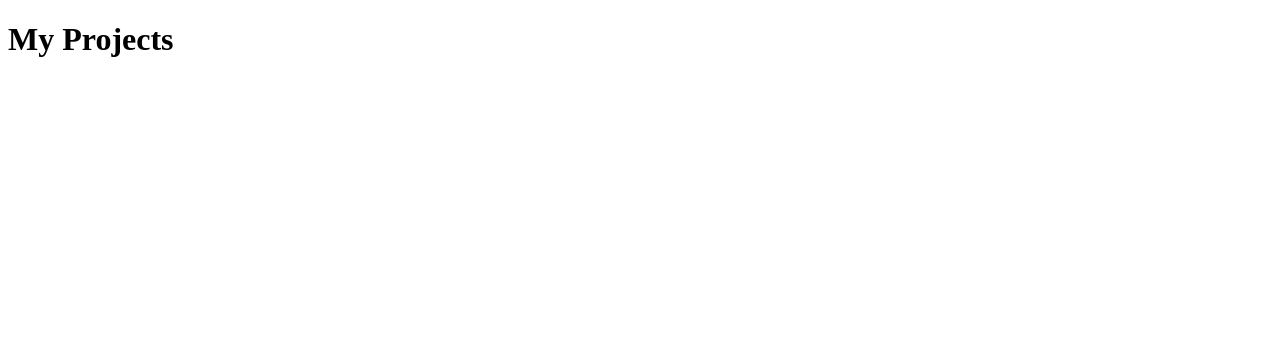
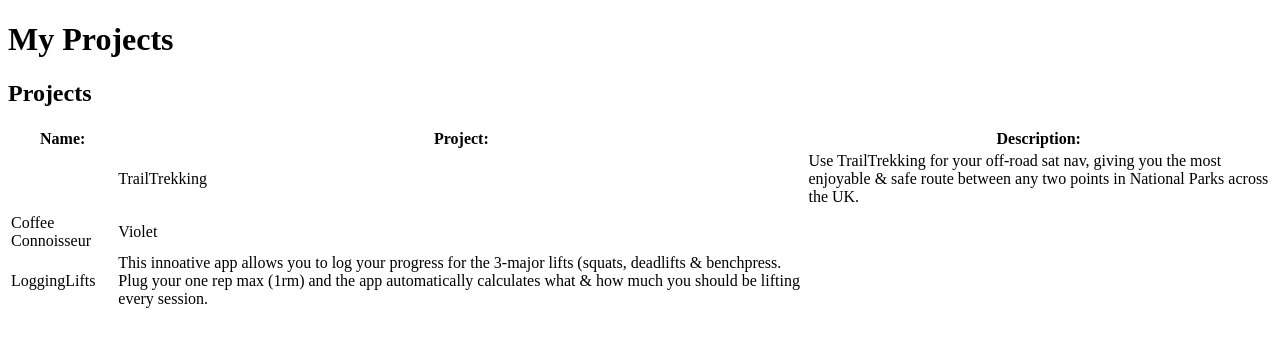
Before and after one commit to u1986f/porfolio, a plain HTML site: page projects/portfolio/pages/projects.html in a window 1280 px wide. Drawn offline with Linux system fonts and the light colour scheme.

Commit message:
committing all the updated pages to the repoitory

```diff
--- a/projects/portfolio/pages/projects.html
+++ b/projects/portfolio/pages/projects.html
@@ -1,2 +1,33 @@
 <!DOCTYPE html>
 <h1><b>My Projects</b><h1>
+
+<h2>Projects</h2>
+
+<table>
+    <thead>
+      <tr>
+        <th>Name:</th>
+        <th>Project:</th>
+        <th>Description:</th>
+      </tr>
+    </thead>
+    <tbody>
+      <tr>
+        <td></td>
+        <td>TrailTrekking</td>
+        <td>Use TrailTrekking for your off-road sat nav, giving you the most enjoyable & safe route between any two points in National Parks across the UK.</td>
+      </tr>
+        <td></td>
+      </tr>
+      <tr>
+        <td>Coffee Connoisseur</td>
+        <td>Violet</td>
+      </tr>
+      <tr>
+        <td>LoggingLifts</td>
+        <td>This innoative app allows you to log your progress for the 3-major lifts (squats, deadlifts & benchpress. Plug your one rep max (1rm) and the app automatically calculates what & how much you should be lifting every session. </td>
+      </tr>
+    </tbody>
+    <tfoot>
+    </tfoot>
+  </table>
```
Also changed, not shown: projects/portfolio/pages/contact.html (+8 -0 lines).
